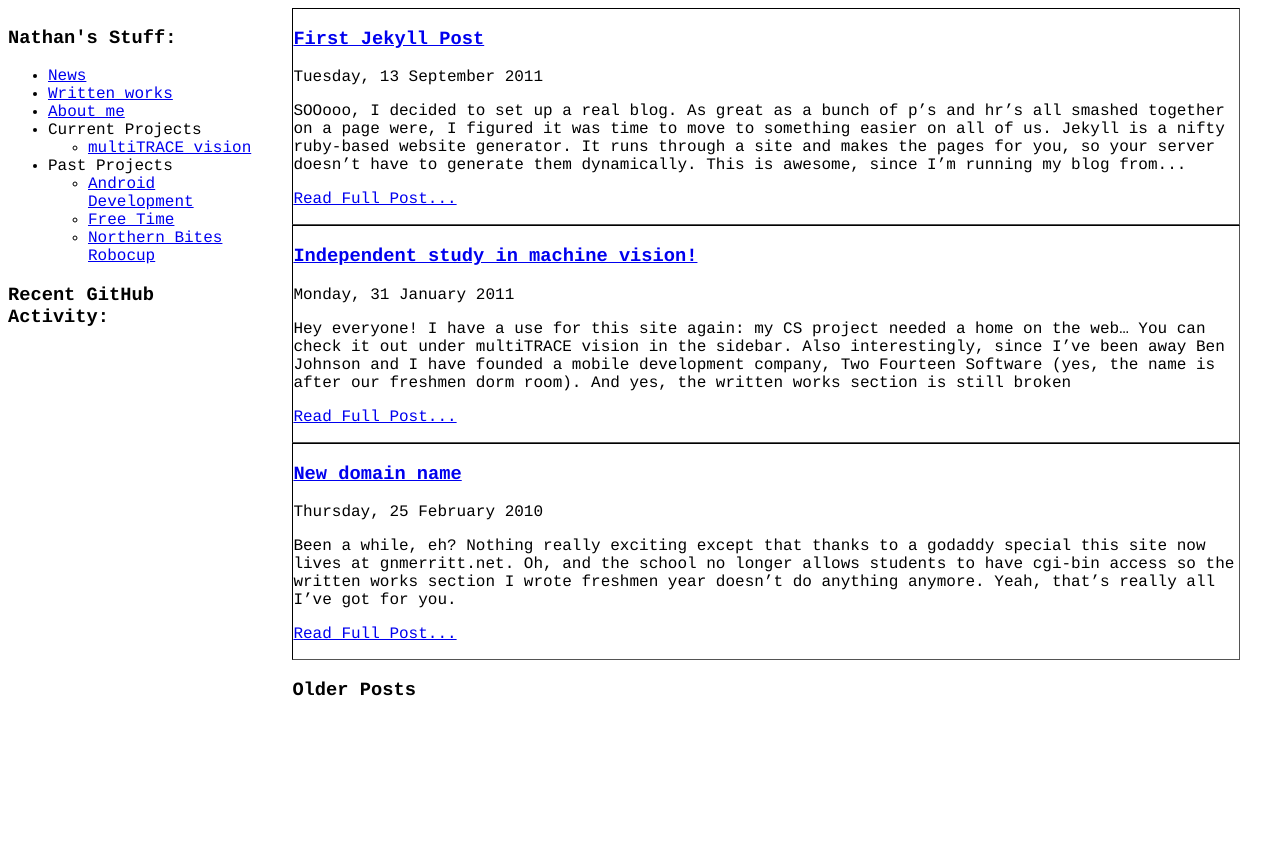
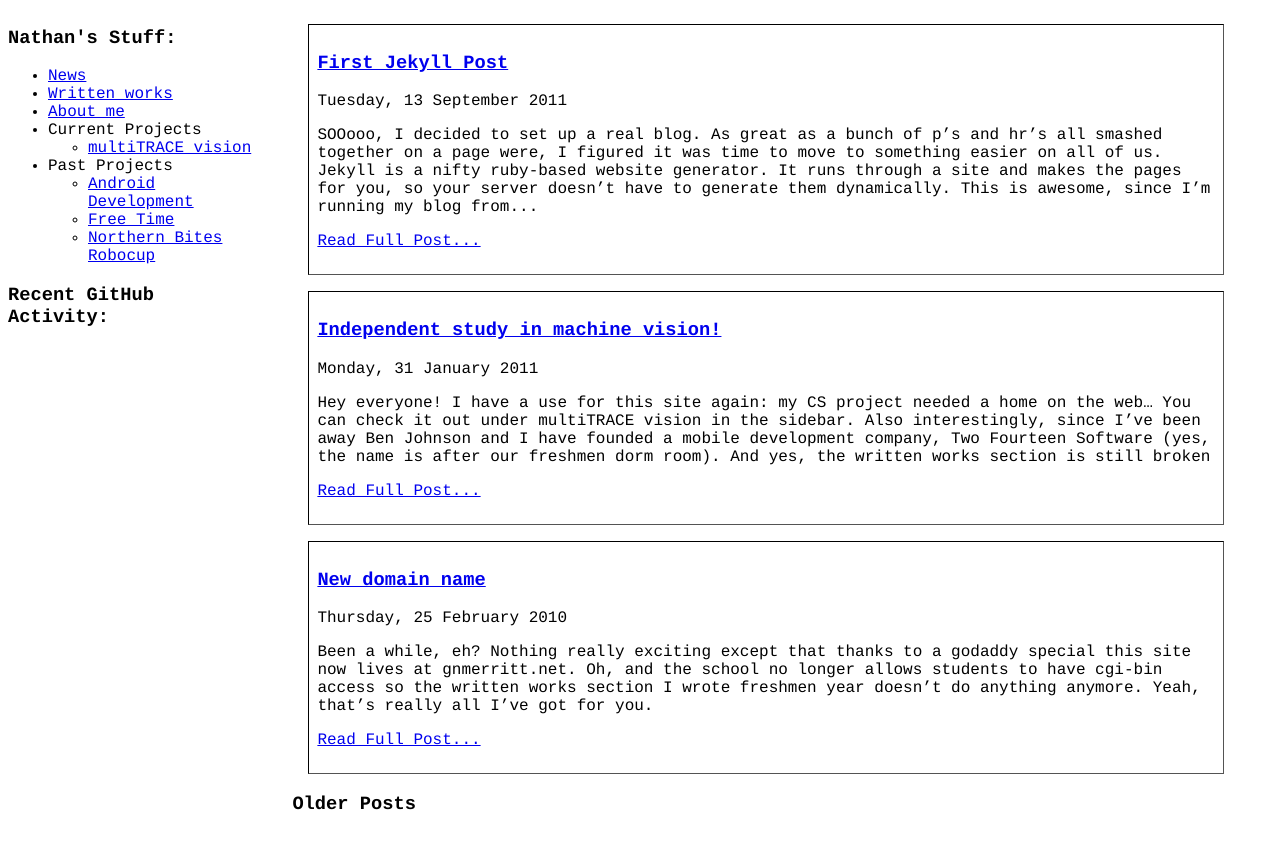
Before and after one commit to gnmerritt/gnmerritt.net, a Jekyll site: the page built from index.markdown, in a window 1280 px wide. Shown: the top 849 px of the page. Built offline with Jekyll 4.4.1, drawn with Linux system fonts in a browser that asks for light colours.

Commit message:
apparently stripping out whitespace in CSS selectors matters...

```diff
--- a/_layouts/post.html
+++ b/_layouts/post.html
@@ -11,7 +11,7 @@
   </div>
 
 <!--
-  <div id="related">
+  <div class="related">
     <h2>Related Posts</h2>
     <ul class="posts">
       {% for post in site.related_posts limit:3 %}
--- a/css/blog.css
+++ b/css/blog.css
@@ -8,11 +8,13 @@
 #content h4 { text-align: right; }
 #content p { }
 
-.post { border:1px inset black; ]
-.post h3 { float: left; } /* title */
-.post .date { float: right; } /* date */
-.post .preview { clear:both; }
-.post .body { }
+.post { border:1px inset black; margin:1em; padding:0.5em; ]
+h3.post { float:left; } /* title */
+.post.date { float:right; } /* date */
+.post.preview { clear:both; }
+.post.body { clear:both; }
+.post.related { }
+.post.more { }
 
 #footer { margin:0 50px; clear:both; }
 
--- a/index.markdown
+++ b/index.markdown
@@ -2,6 +2,8 @@
 layout: default
 title: gnmerritt.net - Nathan's home on the web
 ---
+
+<section>
 
 {% for post in site.posts limit:6 %}
   <article class="post">
@@ -9,10 +11,12 @@
      <p class="date">{{ post.date | date: "%A, %d %B  %Y"}}</p>
      <p class="preview">{{ post.content | strip_html | truncatewords: 75 }}</p>
      {% if post.content.size > 75 %}
-       <p> <a href="{{ post.id }}.html">Read Full Post...</a></p>
+       <p class="more"> <a href="{{ post.id }}.html">Read Full Post...</a></p>
      {% endif %}
   </article>
 {% endfor %}
+
+</section>
 
 ### Older Posts ###
 
```
